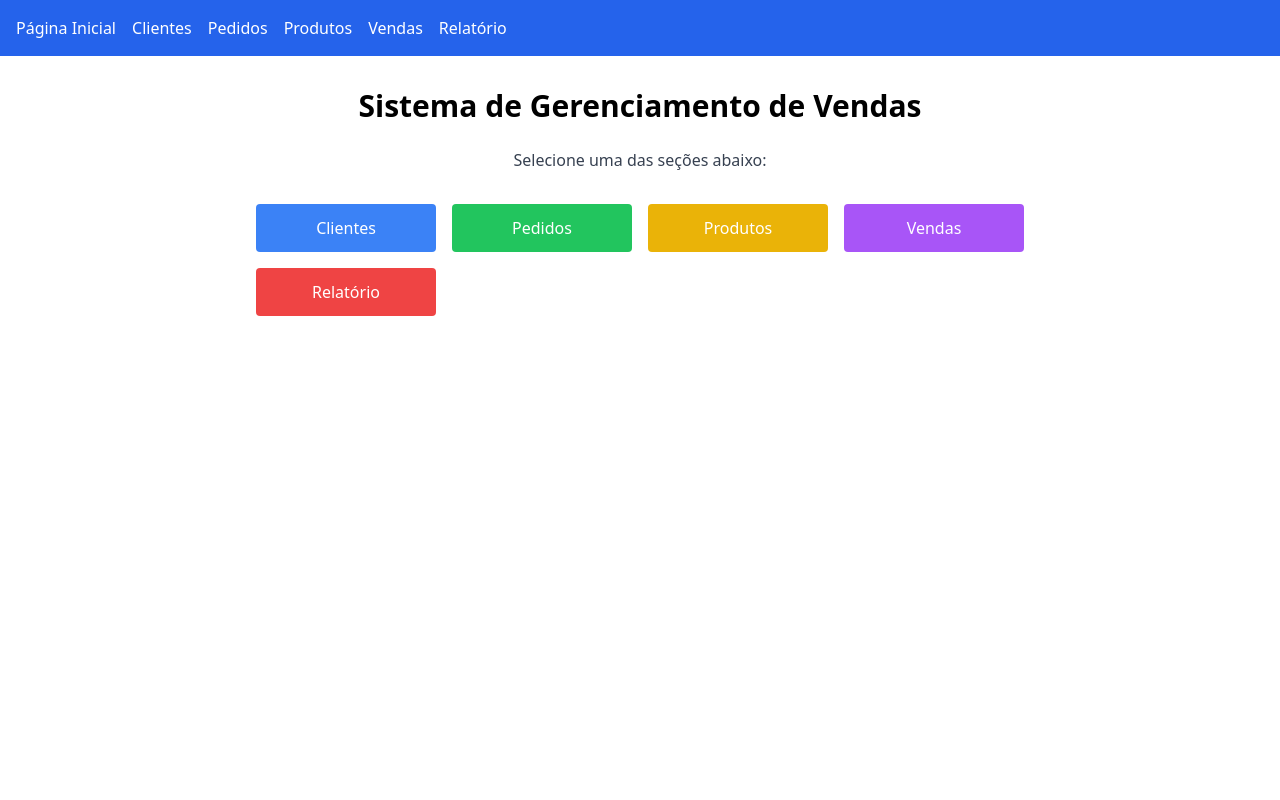
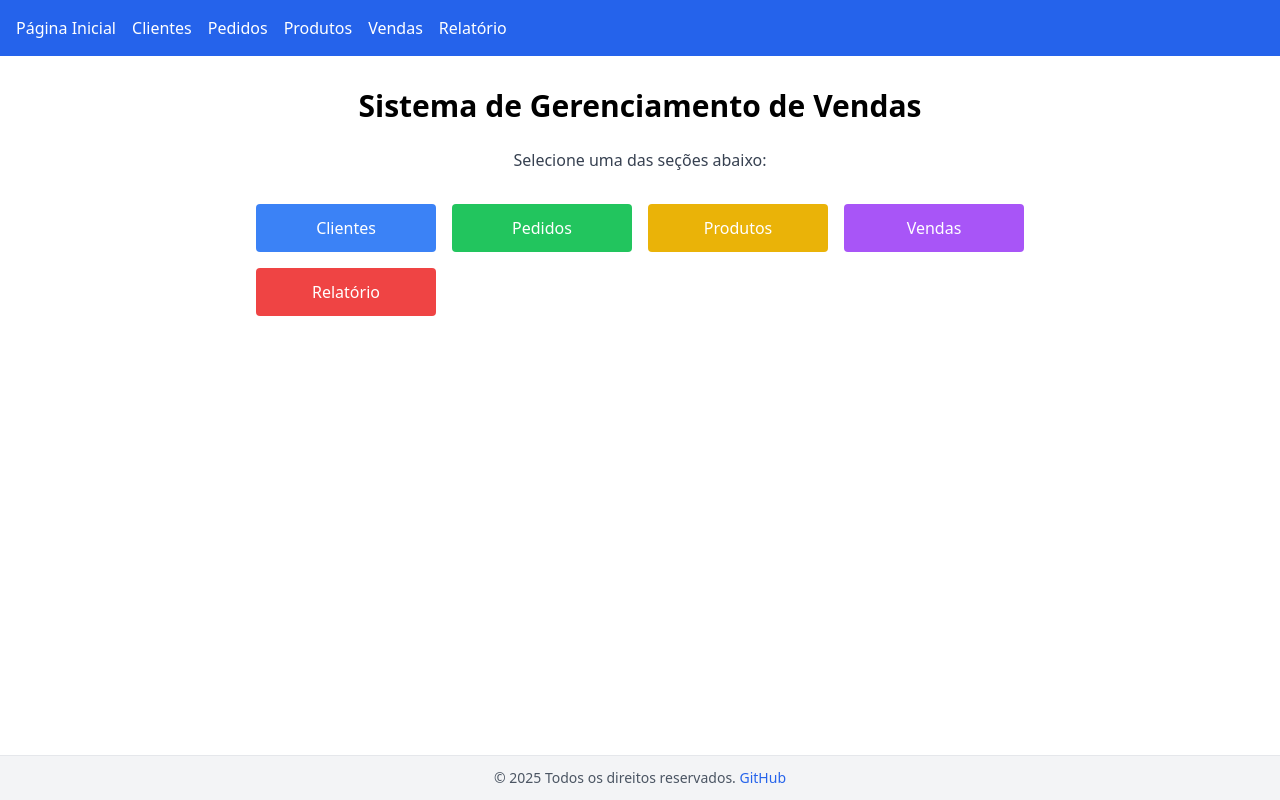
Before and after one commit to MariaCarolinass/aplicacao-fullstack, a React (Vite) app in the folder app-front/: page / in a window 1280 px wide. Built offline with nearby package versions, Linux system fonts and the light colour scheme.

Commit message:
add footer no app

```diff
--- a/app-front/src/App.tsx
+++ b/app-front/src/App.tsx
@@ -1,6 +1,7 @@
 import { BrowserRouter, Routes, Route } from 'react-router-dom';
 import { Home } from './pages/Home';
 import { Navbar } from './components/Navbar';
+import { Footer } from './components/Footer';
 import { Clientes } from './pages/Clientes';
 import { Pedidos } from './pages/Pedidos';
 import { Produtos } from './pages/Produtos';
@@ -10,7 +11,9 @@
 function App() {
   return (
     <BrowserRouter>
+      <div className="flex flex-col min-h-screen">
         <Navbar />
+        <main className="flex-grow">
           <Routes>
             <Route path="/" element={<Home />} />
             <Route path="/clientes" element={<Clientes />} />
@@ -19,6 +22,9 @@
             <Route path="/vendas" element={<Vendas />} />
             <Route path="/relatorio" element={<Relatorio />} />
           </Routes>
+        </main>
+        <Footer />
+      </div>
     </BrowserRouter>
   );
 }
```
Lines whose indentation alone changed are shown as unchanged.
